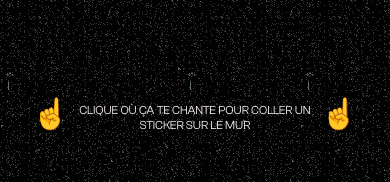
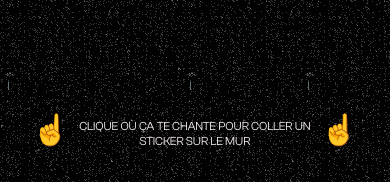
Before and after one commit to blobby-bobby/sticker-wall, a React (Vite) app: page / in a window 390 px wide. Shown: the part 662-844 px from the top of the page. Built offline with nearby package versions, Linux system fonts and the light colour scheme.

Commit message:
fix for responsive on instruction

```diff
--- a/src/components/Wall/styles.scss
+++ b/src/components/Wall/styles.scss
@@ -69,7 +69,6 @@ text {
 
 @media (max-width: 1024px) {
     .wall {
-        min-height: 95%;
         &__graphic {
             max-width: 290px;
 
@@ -87,6 +86,7 @@ text {
 
 @media (max-width: 576px) {
     .instructions {
+        padding: 1rem 2rem;
         margin-bottom: 1rem;
     }
 }
```
